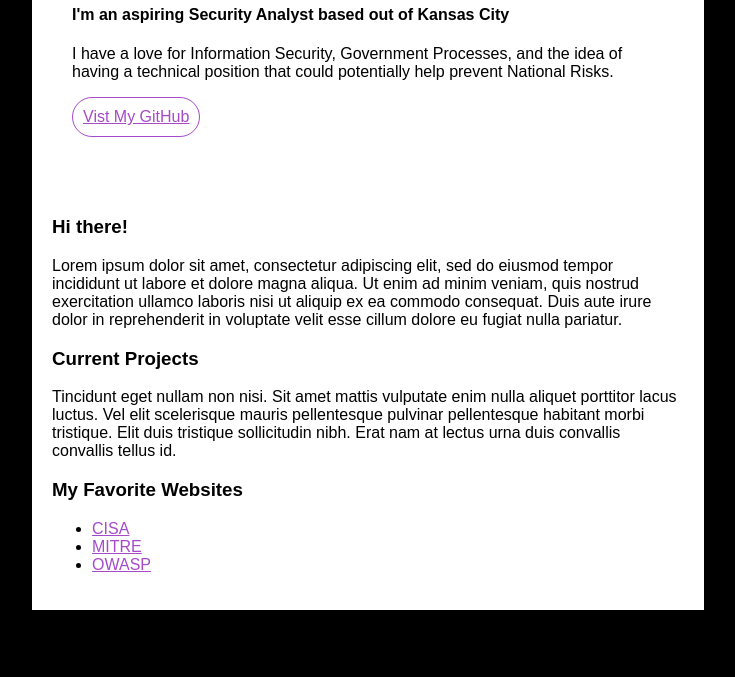
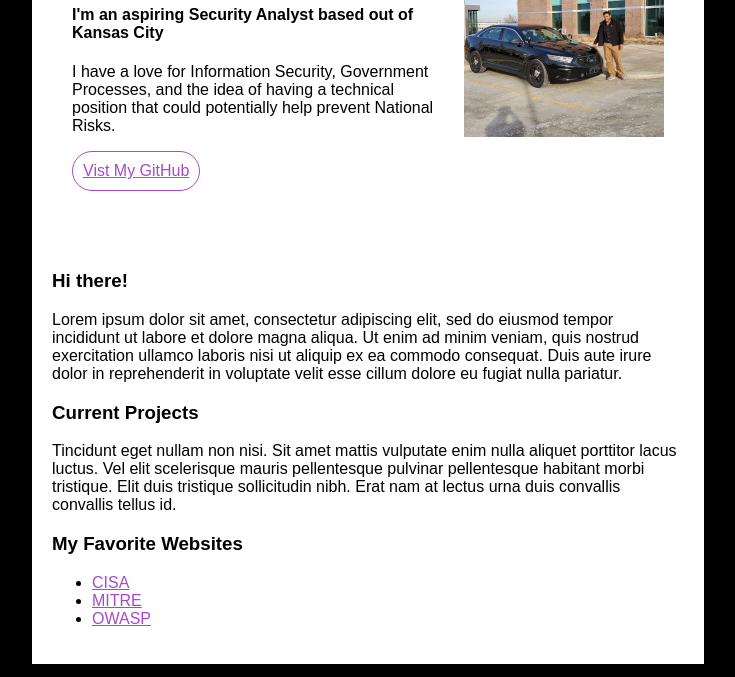
Before and after one commit to KimbrowSkilledKC/about-me, a plain HTML site: page index.html in a window 1280 px wide. Shown: the part 123-800 px from the top of the page, without its empty margins (272-1007 px from the left). Drawn offline with Linux system fonts and the light colour scheme; the site is published under a folder, as on GitHub Pages, so addresses that start at the root find nothing.

Commit message:
update index.html

```diff
--- a/index.html
+++ b/index.html
@@ -12,7 +12,7 @@
 
     <div id="container">
         <div class="right-col">
-            <img src="/Img/FB_IMG_1600922886445.jpg" alt="Me standing next to my dream car" width="200" height="200">
+            <img src="Img/FB_IMG_1600922886445.jpg" alt="Me standing next to my dream car" width="200" height="200">
         </div>
         <div class="left-col">
             <h2>ABOUT ME</h2>
```
